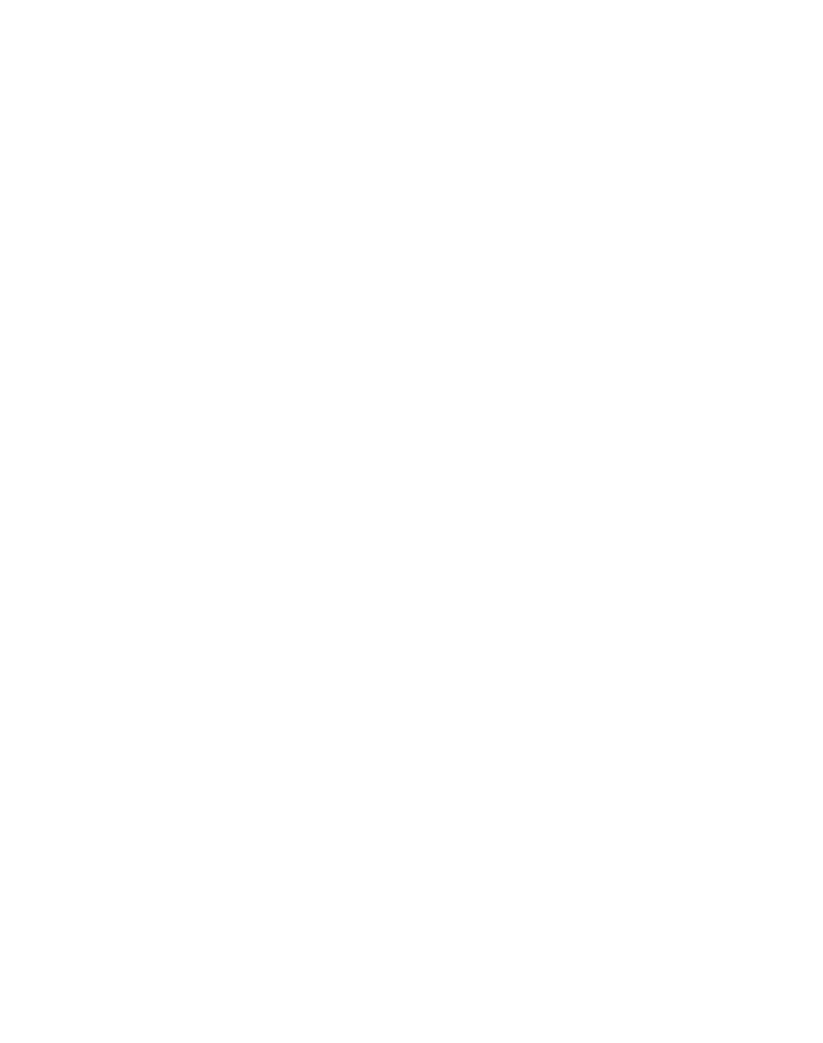
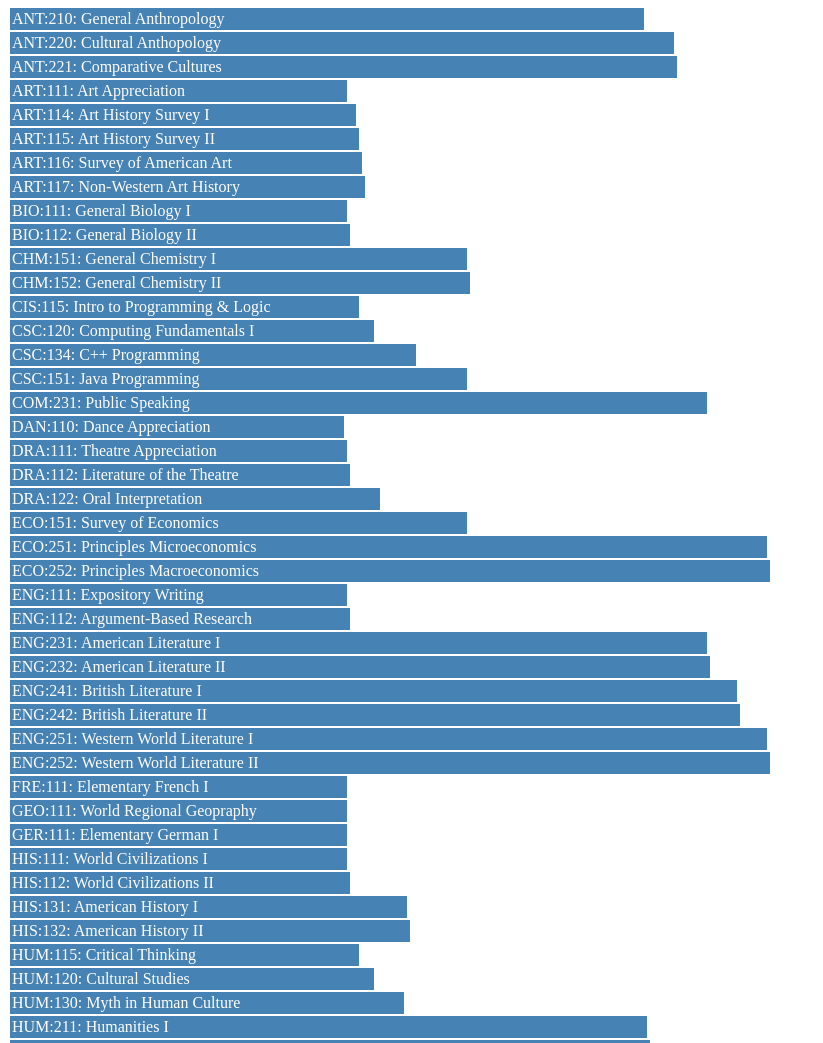
Before and after one commit to Vvitali/D3-Data-Visualization, a plain HTML site: page index.html in a window 1280 px wide. Shown: the top 1043 px of the page, without its empty margins (0-823 px from the left). Before the commit the page ends 800 px from the top, so only its background shows below. Drawn offline with Linux system fonts and the light colour scheme.

Commit message:
displaying data

```diff
--- a/index.html
+++ b/index.html
@@ -6,11 +6,30 @@
 	<script type="text/javascript" src="./d3/d3.js"></script>
 </head>
 <body>
+	<style type="text/css">
+	.data{
+		background-color: steelblue;
+		padding: 2px;
+		margin: 2PX;
+	}
+	.item{
+		color: white;
+	}
+</style>
 <div class="Diagram"></div>
 <script type="text/javascript" src="./preparedData.js"></script>
 <script type="text/javascript">
 	console.log("Start!");
 	console.log(preparedData);
+
+	d3.select('div.Diagram').selectAll('div').data(preparedData).enter().append('div').attr('class', 'item')
+	.append('div').attr('class', 'data').append('span');
+
+	d3.select('div.Diagram').selectAll('div.item').data(preparedData)
+	.select('div').style('width', function (d) { return (d.code * 3) + 'px';})
+	.select('span').text(function (d) { return d.name+":"+d.code+":"+d.description;});
+
+
 </script>
 
 </body>
```
Lines whose indentation alone changed are shown as unchanged.
